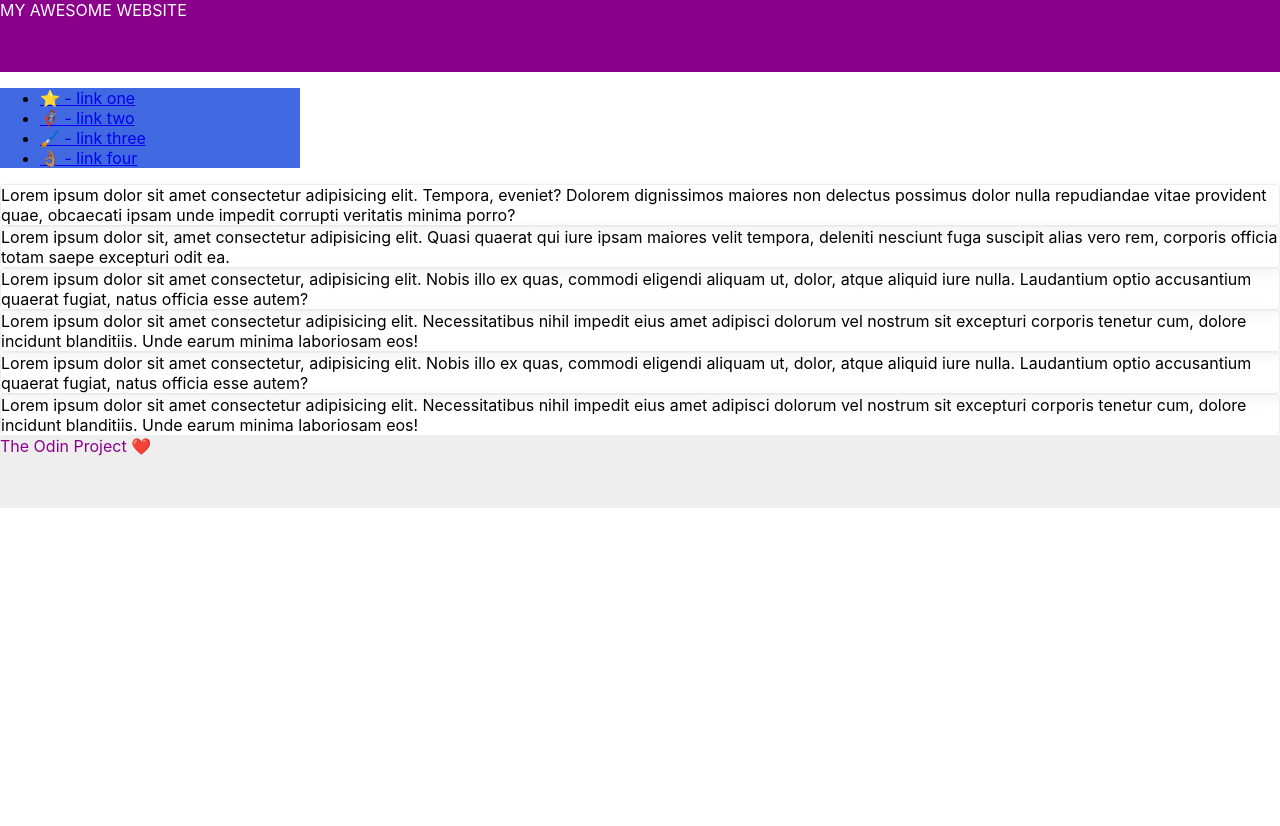
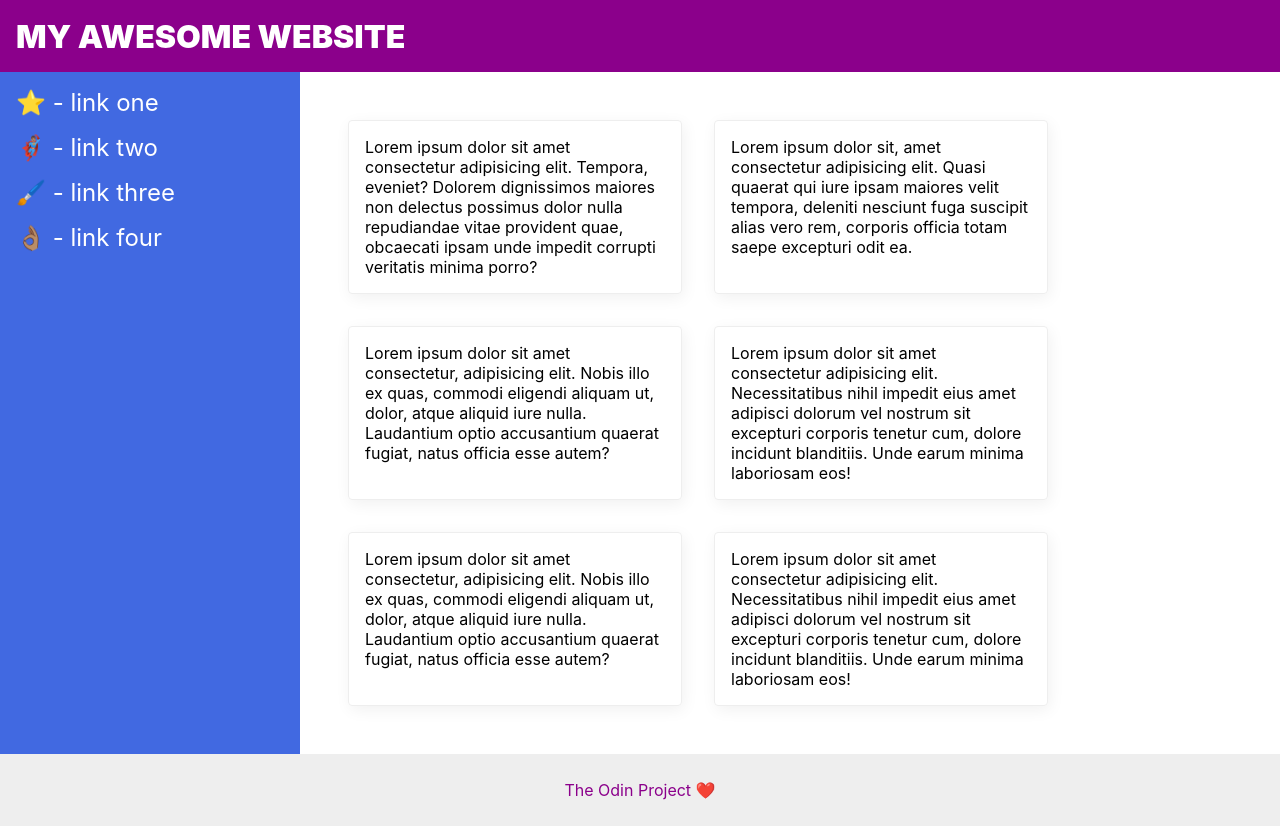
Before and after one commit to abirislam/odin-projects, a plain HTML site: page css-exercises/flex/07-flex-layout-2/index.html in a window 1280 px wide. Before the commit the page ends 800 px from the top, so only its background shows below. Drawn offline with Linux system fonts and the light colour scheme.

Commit message:
flex 07 complete

```diff
--- a/css-exercises/flex/07-flex-layout-2/index.html
+++ b/css-exercises/flex/07-flex-layout-2/index.html
@@ -12,21 +12,24 @@
       MY AWESOME WEBSITE
     </div>
 
+    <div class="content">
       <div class="sidebar">
-      <ul>
+        <ul class="links">
           <li><a href="#">⭐ - link one</a></li>
           <li><a href="#">🦸🏽‍♂️ - link two</a></li>
           <li><a href="#">🖌️ - link three</a></li>
           <li><a href="#">👌🏽 - link four</a></li>
         </ul>
       </div>
-
+      <div class="card-container">
         <div class="card">Lorem ipsum dolor sit amet consectetur adipisicing elit. Tempora, eveniet? Dolorem dignissimos maiores non delectus possimus dolor nulla repudiandae vitae provident quae, obcaecati ipsam unde impedit corrupti veritatis minima porro?</div>
         <div class="card">Lorem ipsum dolor sit, amet consectetur adipisicing elit. Quasi quaerat qui iure ipsam maiores velit tempora, deleniti nesciunt fuga suscipit alias vero rem, corporis officia totam saepe excepturi odit ea.</div>
         <div class="card">Lorem ipsum dolor sit amet consectetur, adipisicing elit. Nobis illo ex quas, commodi eligendi aliquam ut, dolor, atque aliquid iure nulla. Laudantium optio accusantium quaerat fugiat, natus officia esse autem?</div>
         <div class="card">Lorem ipsum dolor sit amet consectetur adipisicing elit. Necessitatibus nihil impedit eius amet adipisci dolorum vel nostrum sit excepturi corporis tenetur cum, dolore incidunt blanditiis. Unde earum minima laboriosam eos!</div>
         <div class="card">Lorem ipsum dolor sit amet consectetur, adipisicing elit. Nobis illo ex quas, commodi eligendi aliquam ut, dolor, atque aliquid iure nulla. Laudantium optio accusantium quaerat fugiat, natus officia esse autem?</div>
         <div class="card">Lorem ipsum dolor sit amet consectetur adipisicing elit. Necessitatibus nihil impedit eius amet adipisci dolorum vel nostrum sit excepturi corporis tenetur cum, dolore incidunt blanditiis. Unde earum minima laboriosam eos!</div>
+      </div>
+    </div>
 
     <div class="footer">
       The Odin Project ❤️
--- a/css-exercises/flex/07-flex-layout-2/style.css
+++ b/css-exercises/flex/07-flex-layout-2/style.css
@@ -27,3 +27,67 @@ body {
   box-shadow: 2px 4px 16px rgba(0,0,0,.06);
   border-radius: 4px;
 }
+
+/* my solution */
+
+* {
+  margin: 0;
+  padding: 0;
+}
+
+body {
+  display: flex;
+  flex-direction: column;
+}
+
+.header {
+  font-size: 32px;
+  font-weight: 900;
+  display: flex;
+  align-items: center;
+  padding-left: 16px;
+}
+
+ul {
+  list-style-type: none;
+}
+
+li a {
+  text-decoration: none;
+  color: white;
+}
+
+.sidebar {
+  min-width: 300px;
+  font-size: 24px;
+  padding: 16px;
+}
+
+.links {
+  display: flex;
+  flex-direction: column;
+  gap: 16px;
+}
+
+.content {
+  display: flex;
+  flex: 1;
+}
+
+.card-container {
+  padding: 48px;
+  display: flex;
+  flex-wrap: wrap;
+  gap: 32px;
+}
+
+.card {
+  padding: 16px;
+  width: 300px;
+}
+
+.footer {
+  display: flex;
+  align-items: center;
+  justify-content: center;
+}
```
Lines whose indentation alone changed are shown as unchanged.
